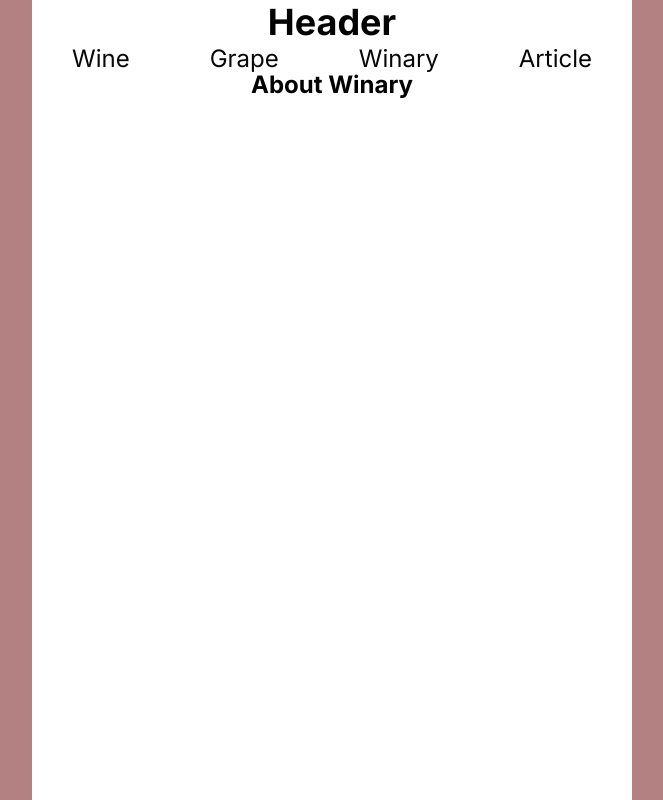
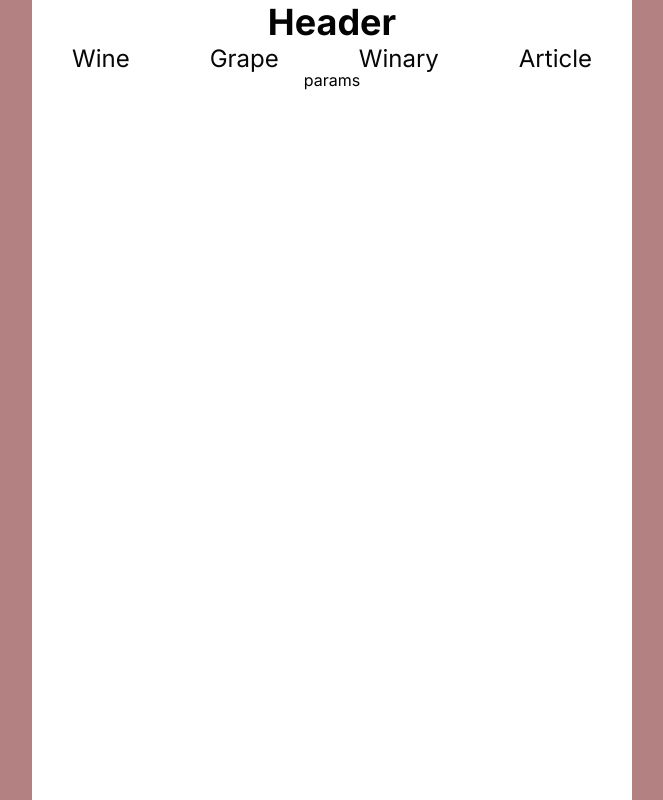
Before and after one commit to goodbyebada/goodbyebada.github.io, a Next.js app: page /winary in a window 1280 px wide. Shown: the whole page, without its empty margins (488-1151 px from the left). Built offline with nearby package versions, Linux system fonts and the light colour scheme.

Commit message:
build 에러 해결

```diff
--- a/app/page.tsx
+++ b/app/page.tsx
@@ -5,7 +5,7 @@ import styles from "./page.module.css";
 export default function Home({ params }: { params: any }) {
   return (
     <main className={styles.main}>
-      <Navbar>{params == null ? <Wine /> : params}</Navbar>
+      <Navbar>{params == null ? <Wine /> : <div>params</div>}</Navbar>
     </main>
   );
 }
```
